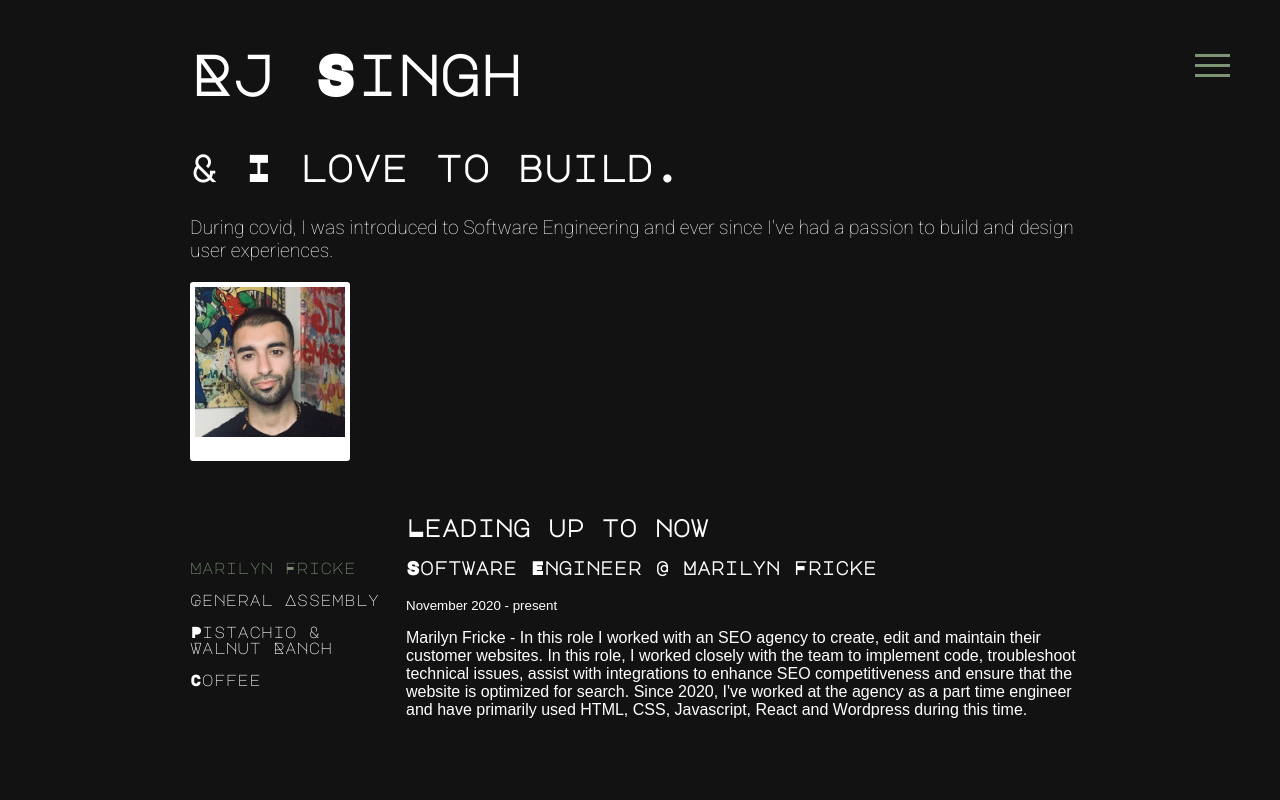
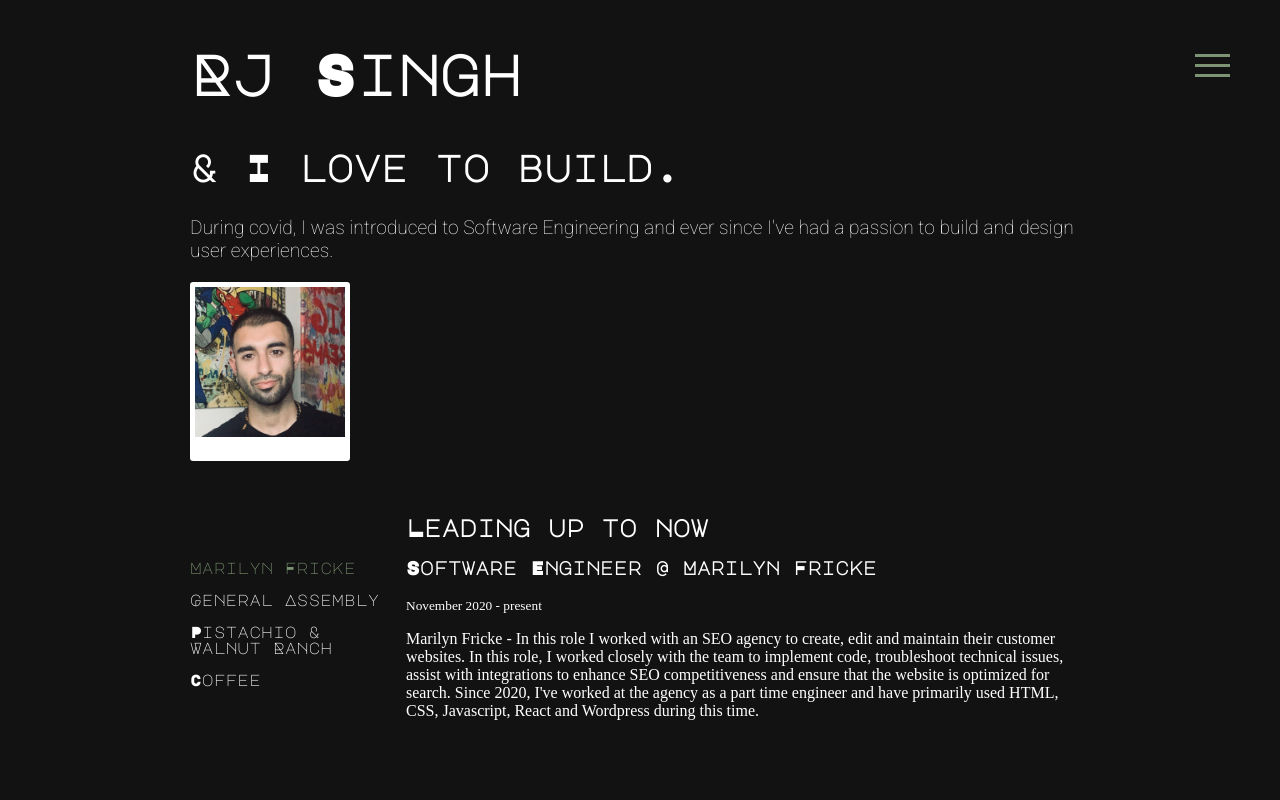
Before and after one commit to rjsiinghhh/portfolio2022, a Next.js app: page / in a window 1280 px wide. Shown: the top 800 px of the page. Built offline with nearby package versions, Linux system fonts and the light colour scheme.

Commit message:
fonts again

```diff
--- a/styles/globals.css
+++ b/styles/globals.css
@@ -26,11 +26,11 @@
 }
 
 .roboto{
-  font-family: 'Red Hat Display', sans-serif;
+  font-family: 'Playfair Display', serif;
 }
 
 .thin{
-  font-weight: 300;
+  font-weight: 100;
 }
 
 .primary-color{
```
